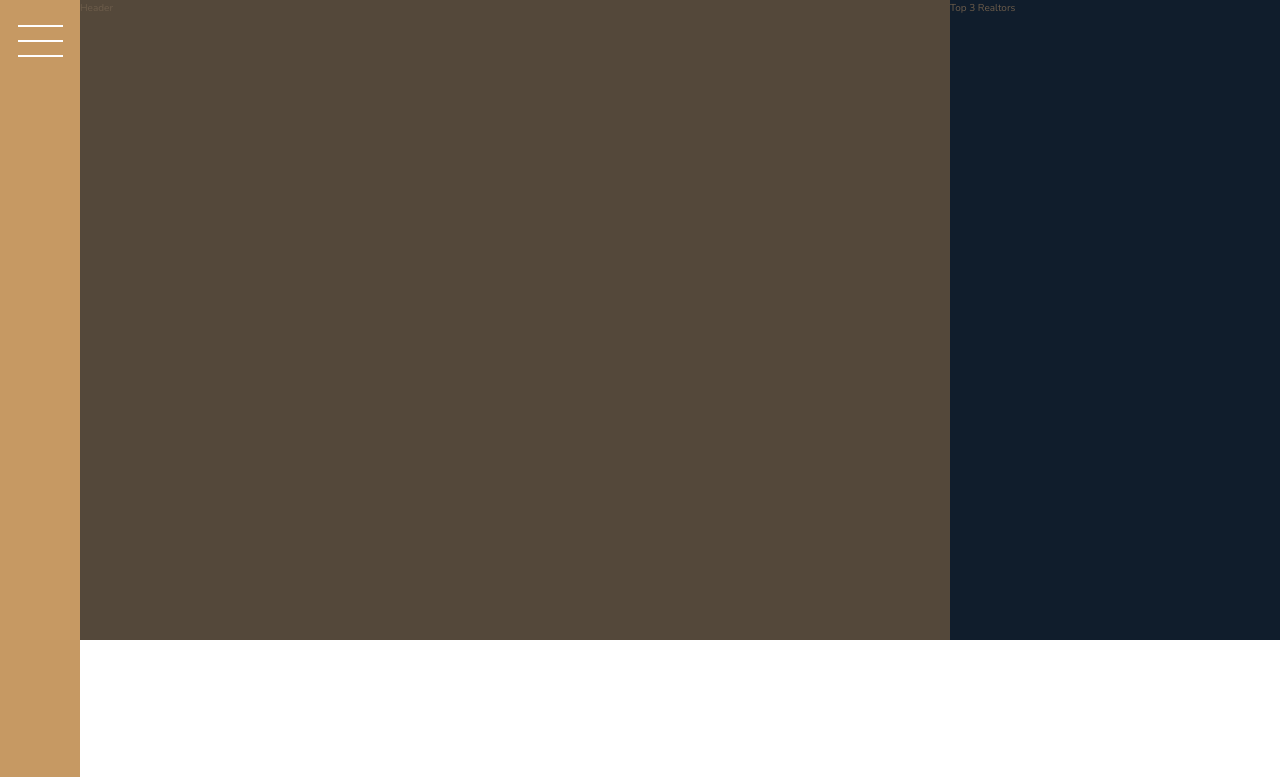
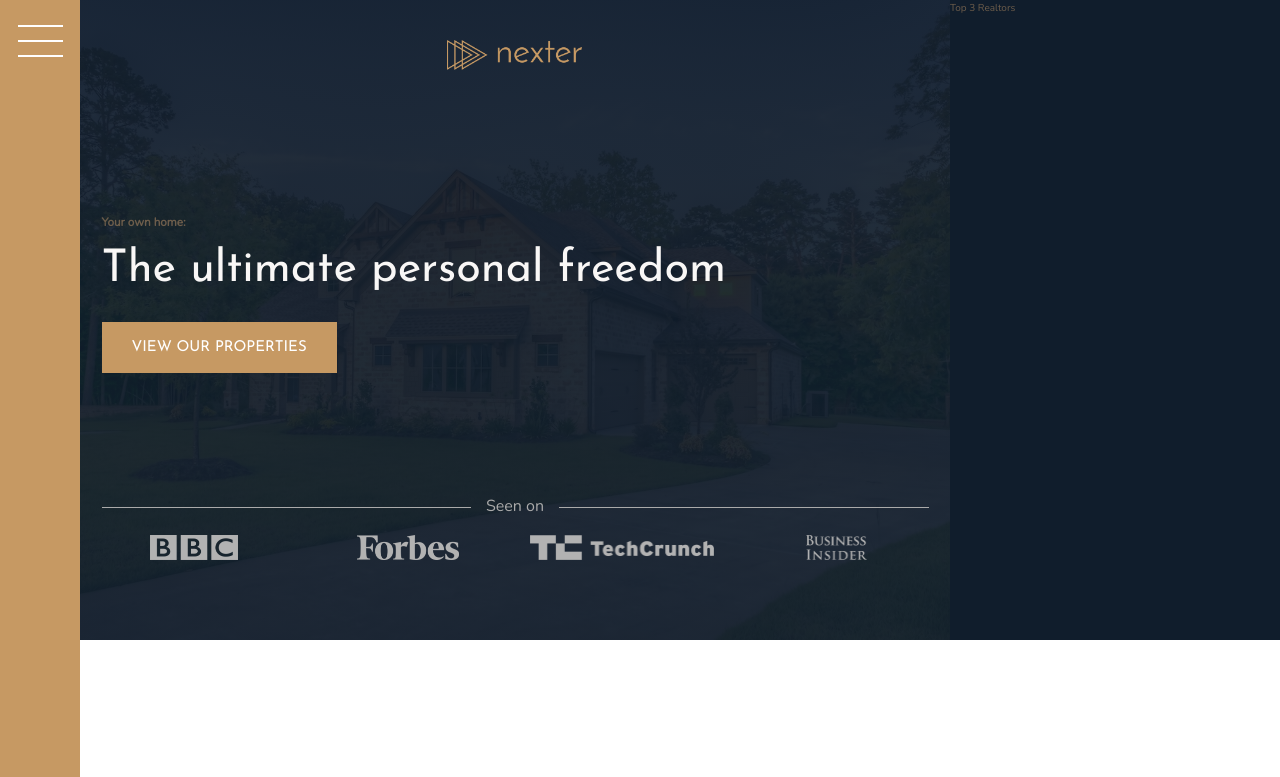
Before and after one commit to despau/advanced-css, a website: page css-grid/index.html in a window 1280 px wide. Shown: the top 777 px of the page. Drawn offline with nearby package versions, Linux system fonts and the light colour scheme.

Commit message:
finished styling the header

```diff
--- a/css-grid/index.html
+++ b/css-grid/index.html
@@ -15,7 +15,16 @@
         <div class="sidebar">
             <button class="nav-btn"/>
         </div>
-        <header class="header">Header</header>
+        <header class="header">
+            <img src="images/logo.png" alt="codear logo" class="header__logo">
+            <h3 class="headeing-3">Your own home:</h3>
+            <h1 class="heading-1">The ultimate personal freedom</h1>
+            <button class="btn header__btn">View our properties</button>
+            <div class="header__seenon-text">Seen on</div>
+            <div class="header__seenon-logos">
+                <img src="images/logo-bbc.png" alt="As seen on logo 1"><img src="images/logo-forbes.png" alt="As seen on logo 2"><img src="images/logo-techcrunch.png" alt="As seen on logo 3"><img src="images/logo-bi.png" alt="As seen on logo 4">
+            </div>
+        </header>
         <div class="realtors">Top 3 Realtors</div>
         <section class="features">
                 <div class="feature">
--- a/css-grid/sass/_header.scss
+++ b/css-grid/sass/_header.scss
@@ -1,4 +1,62 @@
 .header {
     background-color: $color-grey-dark-1;
     grid-column: full-start / col-end 6;
+    background-image: linear-gradient(rgba($color-secondary, .93), rgba($color-secondary, .93)), url(../images/hero.jpeg);
+    background-size: cover;
+    background-position: center;
+    padding: 8rem;
+    padding-top: 4rem;
+
+    display: grid;
+    grid-template-rows: 1fr min-content 6rem 1fr;
+    grid-template-columns: max-content;
+    row-gap: 1.5rem;
+    justify-content: center;
+
+
+    &__logo {
+        height: 3rem;
+        justify-self: center;
+    }
+
+    &__btn {
+        align-self: start;
+        justify-self: start;
+    }
+
+    &__seenon-text {
+        display: grid;
+        grid-template-columns: 1fr max-content 1fr;
+        column-gap: 1.5rem;
+        align-items: center;
+
+        font-size: 1.6rem;
+        color: $color-grey-light-2;
+
+        //setting up the pseudo elements
+        &::before,
+        &::after {
+            content: "";
+            display: block;
+            height: 1px;
+            background-color: currentColor;
+        }
+
+    }
+
+    &__seenon-logos {
+
+        display: grid;
+        grid-template-columns: repeat(4, 1fr);
+        column-gap: 3rem;
+        justify-items: center;
+
+
+        img {
+            height: 2.5rem;
+            filter: brightness(70%);
+        }
+
+    }
+
 }
--- a/css-grid/sass/_typography.scss
+++ b/css-grid/sass/_typography.scss
@@ -5,6 +5,10 @@
 
 .heading-1 {
     @extend %heading;
+
+    font-size: 4.5rem;
+    color: $color-grey-light-1;
+    line-height: 1;
 }
 .heading-2 {
     @extend %heading;
```
Also changed, not shown: css-grid/css/style.css, 1 other file.
